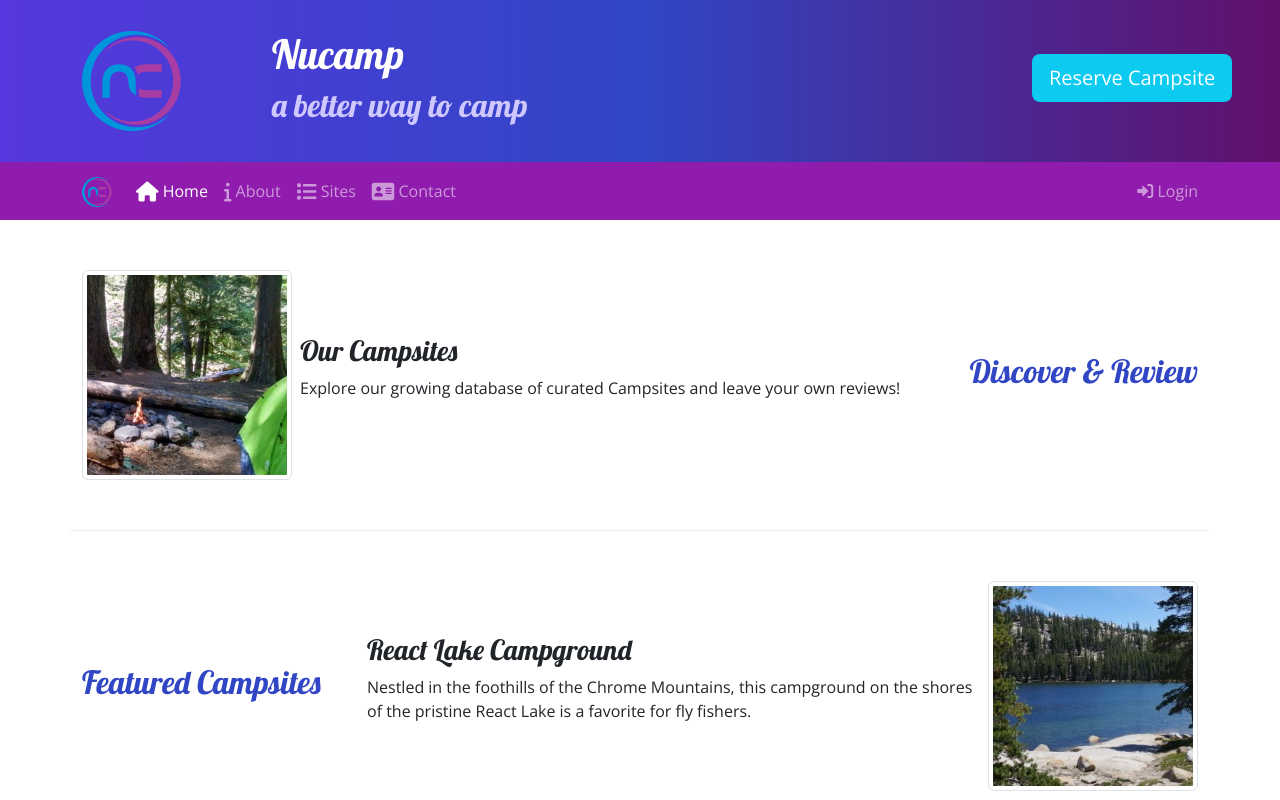
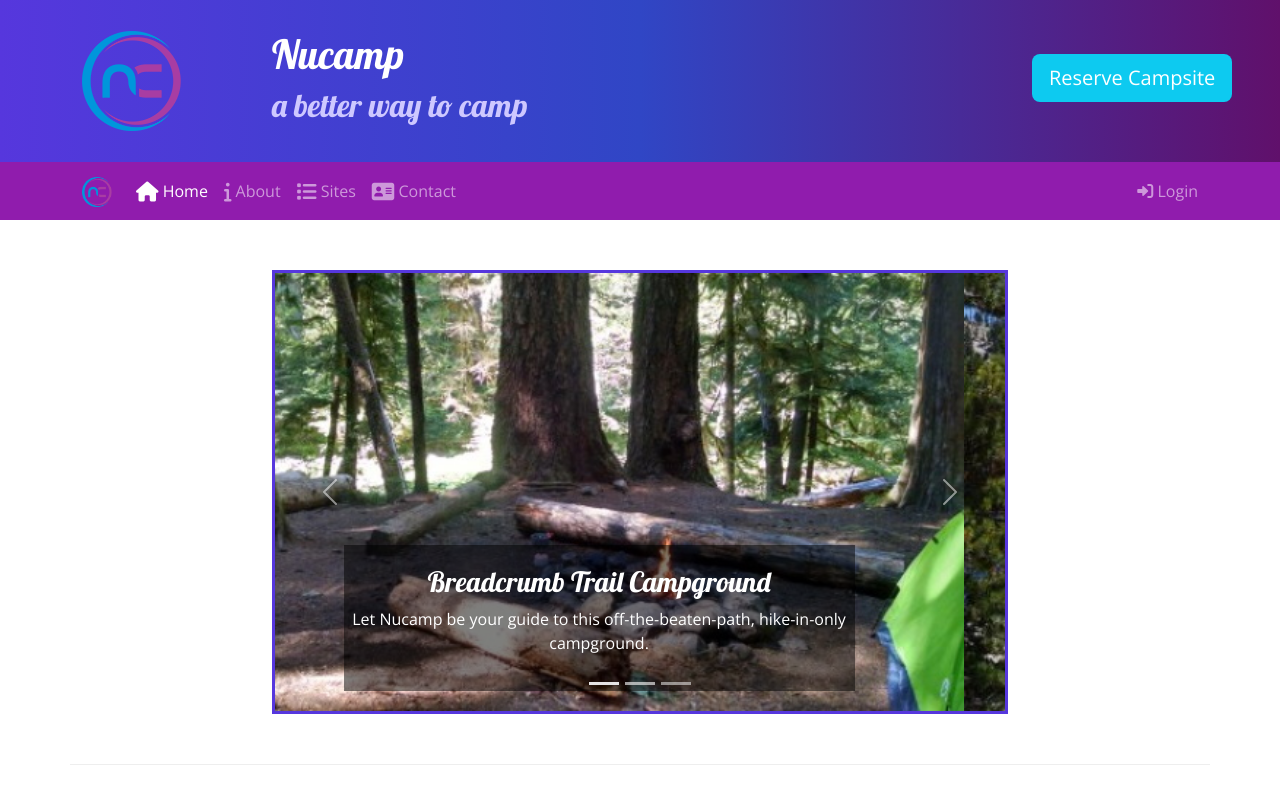
Before and after one commit to henoctshimanga/MyProject, a plain HTML site: page index.html in a window 1280 px wide. Shown: the top 800 px of the page. Drawn offline with nearby package versions, Linux system fonts and the light colour scheme.

Commit message:
Carousel

```diff
--- a/css/styles.css
+++ b/css/styles.css
@@ -39,3 +39,11 @@ footer {
 .accordion-button {
     background-color: #D3D3D3;
 }
+
+.carousel-caption {
+    background-color: rgba(0,0,0,0.5);
+}
+
+.carousel {
+    border: solid #5637DD;
+}
--- a/index.html
+++ b/index.html
@@ -151,6 +151,50 @@
     <!-- main section -->
     <main class="container">
 
+        <!-- carousel -->
+        <section class="row row-content">
+            <div class="col-md-8 mx-auto">
+                <div id="homeCarousel" class="carousel slide" data-bs-ride="carousel">
+                    <div class="carousel-indicators">
+                        <button type="button" data-bs-target="#homeCarousel" data-bs-slide-to="0" class="active"></button>
+                        <button type="button" data-bs-target="#homeCarousel" data-bs-slide-to="1"></button>
+                        <button type="button" data-bs-target="#homeCarousel" data-bs-slide-to="2"></button>
+                    </div>
+                    <div class="carousel-inner">
+                        <div class="carousel-item active">
+                            <img src="img/breadcrumb-trail.jpg" alt="Breadcrumb Trail Campground" class="d-block w-100" />
+                            <div class="carousel-caption">
+                                <h3>Breadcrumb Trail Campground</h3>
+                                <p class="d-none d-sm-block">Let Nucamp be your guide to this off-the-beaten-path, hike-in-only campground.</p>
+                            </div>
+                        </div>
+                        <div class="carousel-item">
+                            <img class="d-block w-100" src="img/react-lake.jpg" alt="React Lake Campground" />
+                            <div class="carousel-caption">
+                                <h3>React Lake Campground</h3>
+                                <p class="d-none d-sm-block">Nestled in the foothills of the Chrome Mountains, this campground on the shores of the pristine React Lake is a favorite for fly fishers.</p>
+                            </div>
+                        </div>
+                        <div class="carousel-item">
+                            <img class="d-block w-100" src="img/chrome-river.jpg" alt="Chrome River Campground" />
+                            <div class="carousel-caption">
+                                <h3>Chrome River Campground</h3>
+                                <p class="d-none d-sm-block">Spend a few sunny days and starry nights beneath a canopy of old-growth firs at this enchanting spot by the Chrome River.</p>
+                            </div>
+                        </div>
+                    </div>
+                    <a class="carousel-control-prev" href="#homeCarousel" role="button" data-bs-slide="prev">
+                        <span class="carousel-control-prev-icon"></span>
+                        <span class="sr-only">Previous</span>
+                    </a>
+                    <a class="carousel-control-next" href="#homeCarousel" role="button" data-bs-slide="next">
+                        <span class="carousel-control-next-icon"></span>
+                        <span class="sr-only">Next</span>
+                    </a>
+                </div>
+            </div>
+        </section>
+
         <!-- discover section -->
         <section class="row row-content align-items-center">
             <div class="col-sm-4 col-md-3 order-sm-last">
```
